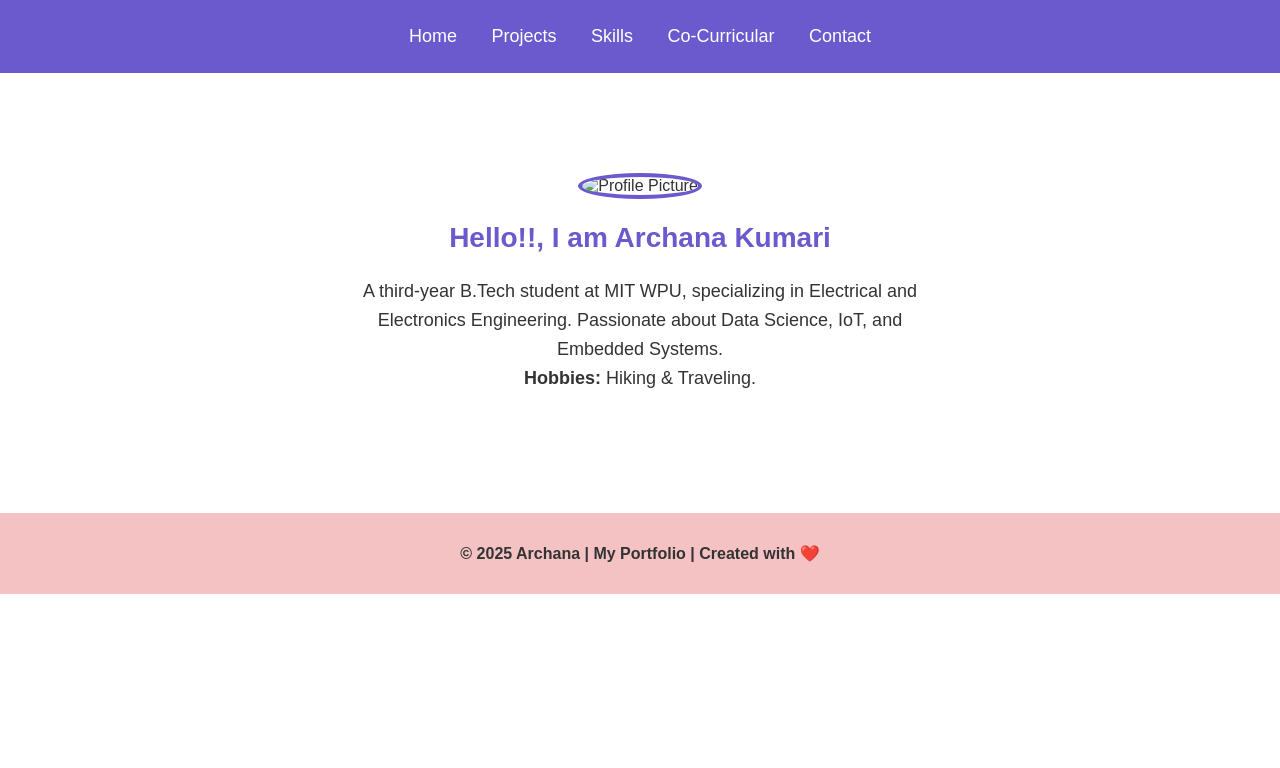
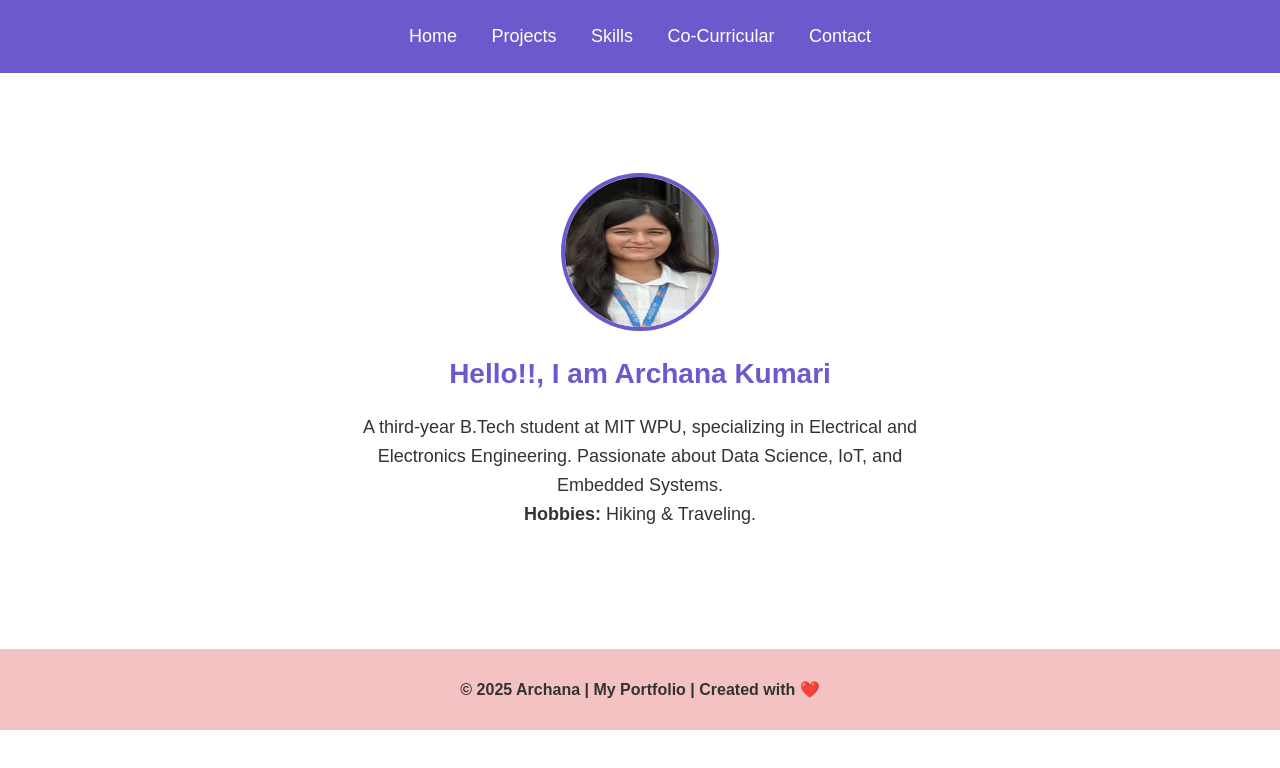
Before and after one commit to Archii-Glitch-04/My_Portfolio, a plain HTML site: page index.html in a window 1280 px wide. Drawn offline with Linux system fonts and the light colour scheme; files whose address does not match are found by name.

Commit message:
Updated Portfolio

```diff
--- a/index.html
+++ b/index.html
@@ -23,7 +23,7 @@
     <!-- Home Section -->
     <section id="home" class="section active">
         <div class="profile-container">
-            <img src="C:\Users\Archana\Downloads\archana.jpg" alt="Profile Picture" class="profile-pic">
+            <img src="D:\My_Portfolio\images\main.jpg" alt="Profile Picture" class="profile-pic">
             <h1>Hello!!, I am Archana Kumari</h1>
             <p class="description">
                 A third-year B.Tech student at MIT WPU, specializing in Electrical and Electronics Engineering.
```
Also changed, not shown: images/main.jpg (added).
